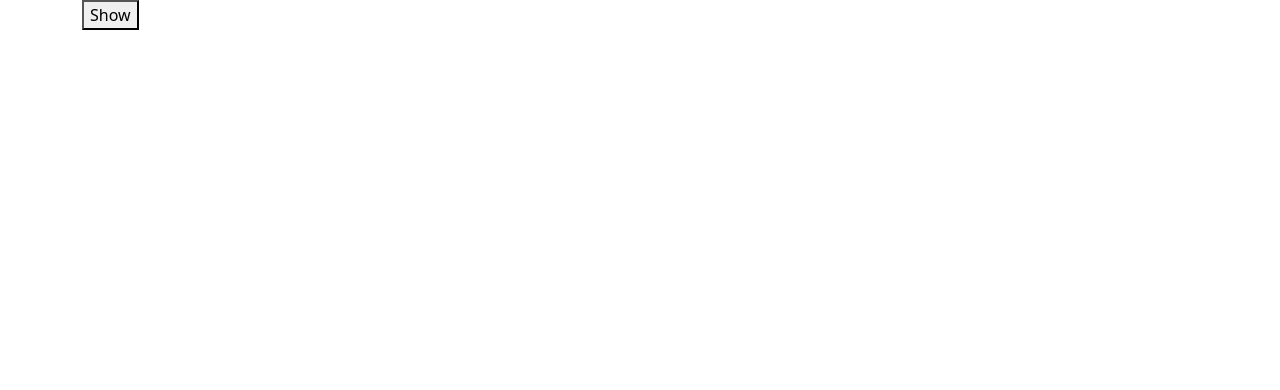
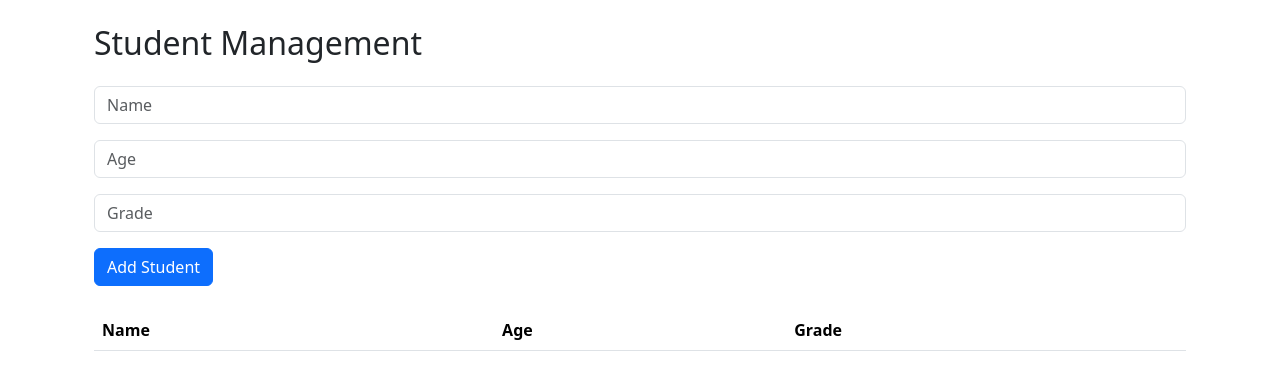
Before and after one commit to tmtri3102/component-react, a React (Create React App) app: page / in a window 1280 px wide. Shown: the top 390 px of the page. Built offline with nearby package versions, Linux system fonts and the light colour scheme.

Commit message:
Update student to CRUD

```diff
--- a/src/App.js
+++ b/src/App.js
@@ -1,10 +1,10 @@
 import React from "react";
 import "bootstrap/dist/css/bootstrap.min.css";
-import Collapse from "./components/Collapse";
+import Student from "./components/Student";
 function App() {
   return (
     <div className="container">
-      <Collapse />
+      <Student />
     </div>
   );
 }
--- a/src/components/Student.js
+++ b/src/components/Student.js
@@ -2,38 +2,101 @@ import React, { Component } from "react";
 import "bootstrap/dist/css/bootstrap.min.css";
 
 class Student extends Component {
-  students = [
-    { id: 1, name: "John", age: 24, address: "USA" },
-    { id: 2, name: "Jane", age: 23, address: "CAD" },
-    { id: 3, name: "Paul", age: 26, address: "UK" },
-  ];
+  constructor(props) {
+    super(props);
+    this.state = {
+      students: [],
+      newStudent: {
+        name: "",
+        age: "",
+        grade: "",
+      },
+    };
+  }
+
+  handleInputChange = (e) => {
+    const { name, value } = e.target;
+    this.setState((prevState) => ({
+      newStudent: {
+        ...prevState.newStudent,
+        [name]: value,
+      },
+    }));
+  };
+
+  handleSubmit = (e) => {
+    e.preventDefault();
+    this.setState((prevState) => ({
+      students: [...prevState.students, prevState.newStudent],
+      newStudent: {
+        name: "",
+        age: "",
+        grade: "",
+      },
+    }));
+  };
 
   render() {
-    const { id, name, age, address } = this.students;
     return (
-      <>
-        <table border={1} className="table table-striped my-4">
+      <div className="container mt-4">
+        <h2 className="mb-4">Student Management</h2>
+        <form onSubmit={this.handleSubmit}>
+          <div className="mb-3">
+            <input
+              type="text"
+              name="name"
+              className="form-control"
+              placeholder="Name"
+              value={this.state.newStudent.name}
+              onChange={this.handleInputChange}
+            />
+          </div>
+          <div className="mb-3">
+            <input
+              type="number"
+              name="age"
+              className="form-control"
+              placeholder="Age"
+              value={this.state.newStudent.age}
+              onChange={this.handleInputChange}
+            />
+          </div>
+          <div className="mb-3">
+            <input
+              type="text"
+              name="grade"
+              className="form-control"
+              placeholder="Grade"
+              value={this.state.newStudent.grade}
+              onChange={this.handleInputChange}
+            />
+          </div>
+          <button type="submit" className="btn btn-primary">
+            Add Student
+          </button>
+        </form>
+
+        <table className="table mt-4">
           <thead>
             <tr>
-              <th>ID</th>
               <th>Name</th>
               <th>Age</th>
-              <th>Address</th>
+              <th>Grade</th>
             </tr>
           </thead>
           <tbody>
-            {this.students.map((index) => (
+            {this.state.students.map((student, index) => (
               <tr key={index}>
-                <td>{index.id}</td>
-                <td>{index.name}</td>
-                <td>{index.age}</td>
-                <td>{index.address}</td>
+                <td>{student.name}</td>
+                <td>{student.age}</td>
+                <td>{student.grade}</td>
               </tr>
             ))}
           </tbody>
         </table>
-      </>
+      </div>
     );
   }
 }
+
 export default Student;
```
